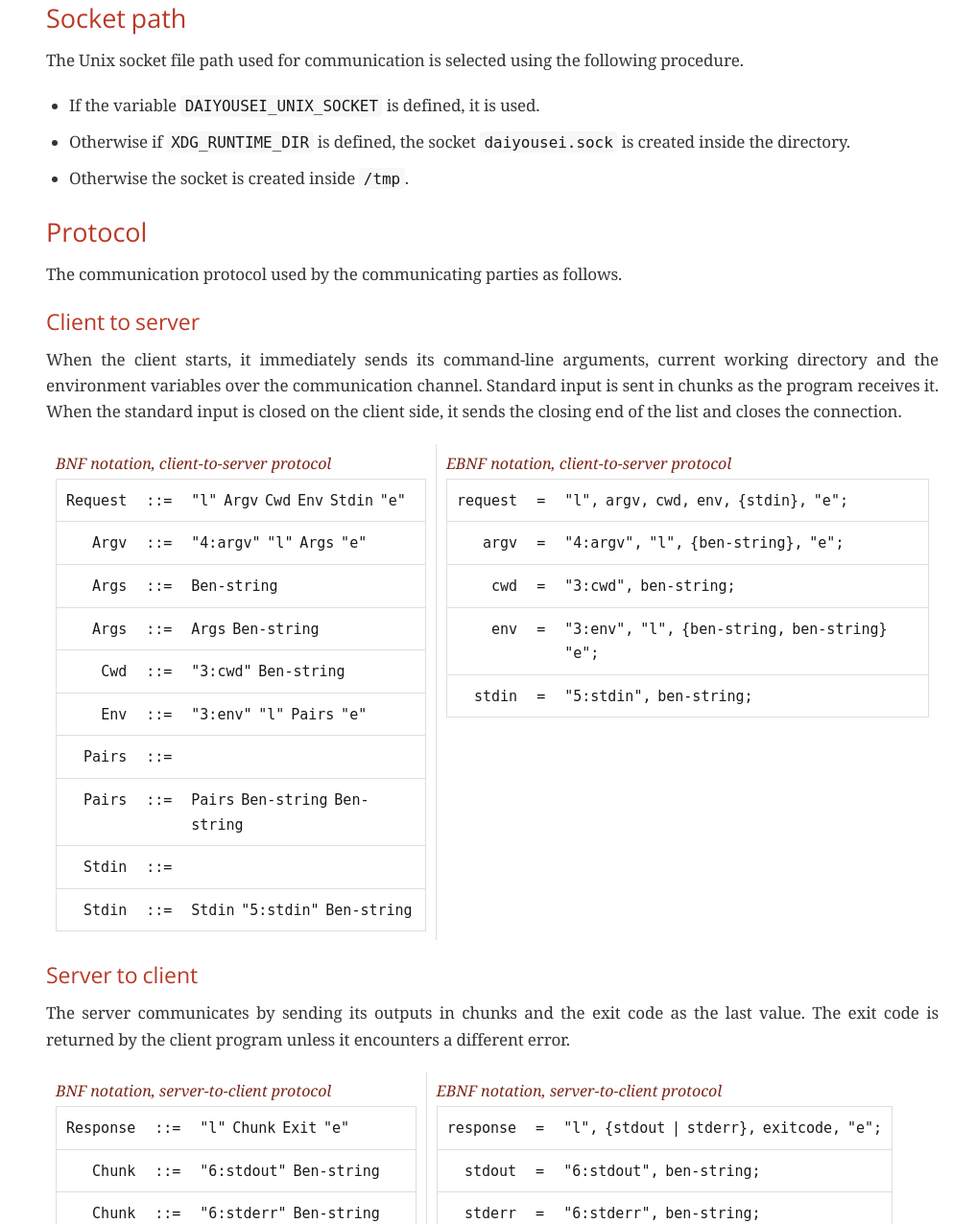
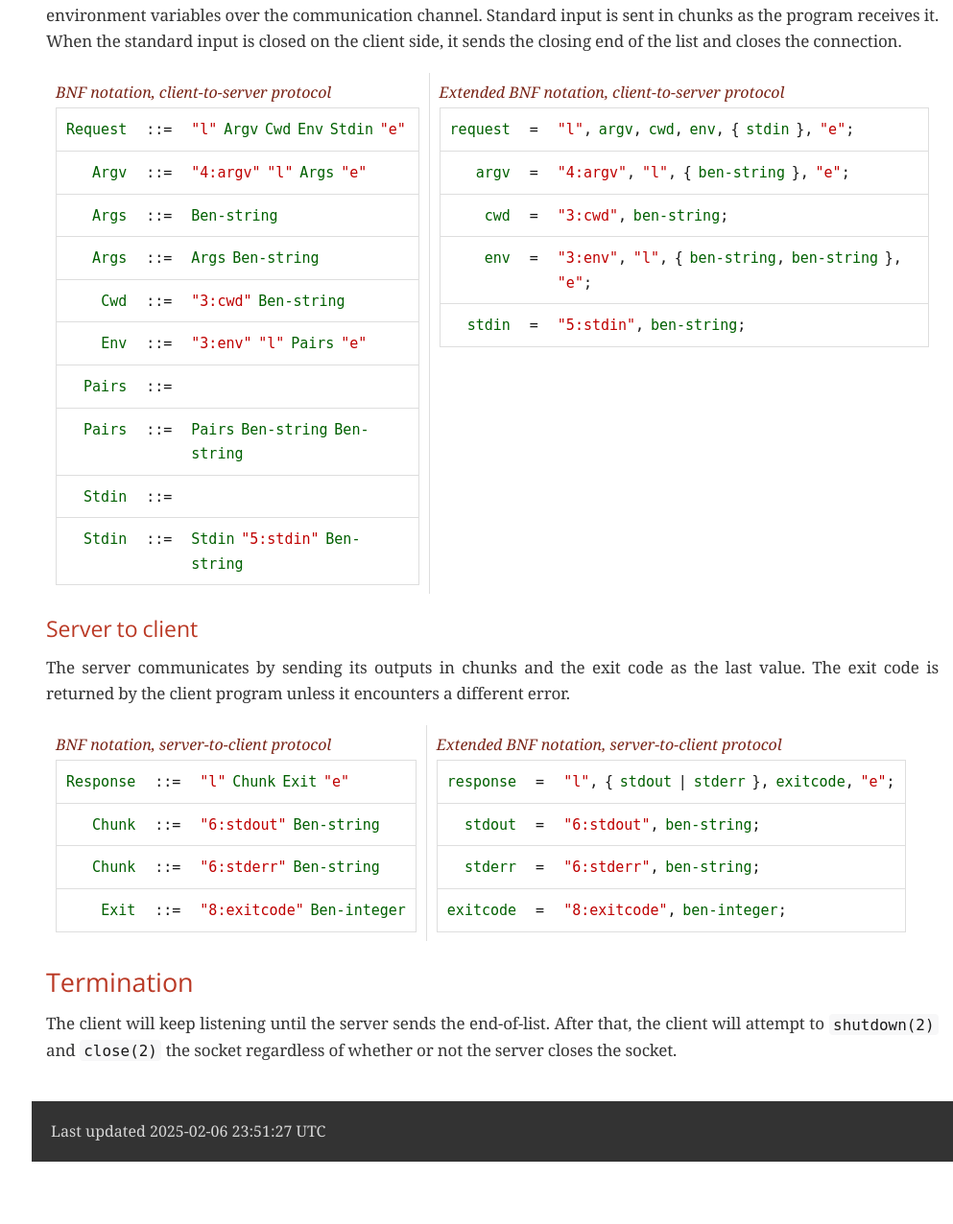
Before and after one commit to mkoncek/daiyousei, a plain HTML site: page index.html in a window 1280 px wide. Shown: the part 1524-2800 px from the top of the page at 96% size, without its empty margins (287-1280 px from the left). After the commit the page ends 2735 px from the top, so only its background shows below. Drawn offline with nearby package versions, Linux system fonts and the light colour scheme; a web font is replaced by a local one.

Commit message:
Deploying to gh-pages from @ mkoncek/daiyousei@fcdd3155a1f5d64ab32b0ea3b4726eaa275140a8 🚀

```diff
--- a/index.html
+++ b/index.html
@@ -439,10 +439,9 @@ body.book #toc,body.book #preamble,body.book h1.sect0,body.book .sect1>h2{page-b
 <div id="toc" class="toc2">
 <div id="toctitle">Table of Contents</div>
 <ul class="sectlevel1">
-<li><a href="#_building">Building</a></li>
 <li><a href="#_running">Running</a>
 <ul class="sectlevel2">
-<li><a href="#_command_line_arguments">Command-line arguments</a></li>
+<li><a href="#_options">Options</a></li>
 <li><a href="#_environment_variables">Environment variables</a></li>
 </ul>
 </li>
@@ -450,6 +449,7 @@ body.book #toc,body.book #preamble,body.book h1.sect0,body.book .sect1>h2{page-b
 <ul class="sectlevel2">
 <li><a href="#_socket_path">Socket path</a></li>
 <li><a href="#_protocol">Protocol</a></li>
+<li><a href="#_termination">Termination</a></li>
 </ul>
 </li>
 </ul>
@@ -459,40 +459,13 @@ body.book #toc,body.book #preamble,body.book h1.sect0,body.book .sect1>h2{page-b
 <div id="preamble">
 <div class="sectionbody">
 <div class="paragraph">
-<p>TODO.</p>
-</div>
-</div>
-</div>
-<div class="sect1">
-<h2 id="_building">Building</h2>
-<div class="sectionbody">
-<div class="paragraph">
-<p>The project is written in C&#43;&#43; and requires a C&#43;&#43; compiler supporting the language version 23.
-Build instructions are managed in the <code>Makefile</code>.</p>
+<p>A lightweight intermediary for running processes.</p>
 </div>
 <div class="paragraph">
-<p>Build the project by running:</p>
-</div>
-<div class="listingblock">
-<div class="content">
-<pre>make compile</pre>
-</div>
-</div>
-<div class="paragraph">
-<p>Run unit tests also written in C&#43;&#43;:</p>
-</div>
-<div class="listingblock">
-<div class="content">
-<pre>make test-unit</pre>
-</div>
-</div>
-<div class="paragraph">
-<p>Run tests using a server written in Python:</p>
-</div>
-<div class="listingblock">
-<div class="content">
-<pre>make test-server</pre>
-</div>
+<p>Daiyousei is a lightweight program the purpose of which is act as a different process.
+Upon starting, it connects to a running, listening program, referred to as <em>server</em>, via a socket.
+Then daiyousei, in this context the <em>client</em>, transparently sends and receives fundamental runtime execution data.
+The data include the environment context, arguments, standard input / output streams and the exit code.</p>
 </div>
 </div>
 </div>
@@ -508,7 +481,7 @@ The client and server then communicate and after the communication is finished.<
 In case of an internal error, the programs attempts to return the value <code>255</code>, though this may not be guaranteed.</p>
 </div>
 <div class="sect2">
-<h3 id="_command_line_arguments">Command-line arguments</h3>
+<h3 id="_options">Options</h3>
 <div class="paragraph">
 <p>The tool does not use any command-line arguments.
 All arguments are passed over the communication channel.
@@ -518,7 +491,7 @@ The tool requires the first argument, i.e. the executable name, also known as <c
 <div class="sect2">
 <h3 id="_environment_variables">Environment variables</h3>
 <div class="paragraph">
-<p>The tool can be configured using the following environment variables.</p>
+<p>The tool can be configured using the following environment variables:</p>
 </div>
 <table class="tableblock frame-all grid-all fit-content">
 <colgroup>
@@ -553,7 +526,10 @@ The list contains key-value pairs, similar to a dictionary but the keys can be r
 <div class="sect2">
 <h3 id="_socket_path">Socket path</h3>
 <div class="paragraph">
-<p>The Unix socket file path used for communication is selected using the following procedure.</p>
+<p>Currently only Unix domain stream socket communication is supported.</p>
+</div>
+<div class="paragraph">
+<p>The Unix socket file path used for communication is selected using the following procedure:</p>
 </div>
 <div class="ulist">
 <ul>
@@ -561,10 +537,10 @@ The list contains key-value pairs, similar to a dictionary but the keys can be r
 <p>If the variable <code>DAIYOUSEI_UNIX_SOCKET</code> is defined, it is used.</p>
 </li>
 <li>
-<p>Otherwise if <code>XDG_RUNTIME_DIR</code> is defined, the socket <code>daiyousei.sock</code> is created inside the directory.</p>
+<p>Otherwise if <code>XDG_RUNTIME_DIR</code> is defined, the socket <code>daiyousei.sock</code> inside the directory is used.</p>
 </li>
 <li>
-<p>Otherwise the socket is created inside <code>/tmp</code>.</p>
+<p>Otherwise the socket <code>daiyousei.sock</code> inside the <code>/tmp</code> directory is used.</p>
 </li>
 </ul>
 </div>
@@ -597,59 +573,59 @@ When the standard input is closed on the client side, it sends the closing end o
 </colgroup>
 <tbody>
 <tr>
-<td class="tableblock halign-right valign-top"><p class="tableblock"><code>Request</code></p></td>
+<td class="tableblock halign-right valign-top"><p class="tableblock"><code><span class="green">Request</span></code></p></td>
 <td class="tableblock halign-center valign-top"><p class="tableblock"><code>::=</code></p></td>
-<td class="tableblock halign-left valign-top"><p class="tableblock"><code>"l" Argv Cwd Env Stdin "e"</code></p></td>
+<td class="tableblock halign-left valign-top"><p class="tableblock"><code><span class="red">"l"</span> <span class="green">Argv</span> <span class="green">Cwd</span> <span class="green">Env</span> <span class="green">Stdin</span> <span class="red">"e"</span></code></p></td>
 </tr>
 <tr>
-<td class="tableblock halign-right valign-top"><p class="tableblock"><code>Argv</code></p></td>
+<td class="tableblock halign-right valign-top"><p class="tableblock"><code><span class="green">Argv</span></code></p></td>
 <td class="tableblock halign-center valign-top"><p class="tableblock"><code>::=</code></p></td>
-<td class="tableblock halign-left valign-top"><p class="tableblock"><code>"4:argv" "l" Args "e"</code></p></td>
+<td class="tableblock halign-left valign-top"><p class="tableblock"><code><span class="red">"4:argv"</span> <span class="red">"l"</span> <span class="green">Args</span> <span class="red">"e"</span></code></p></td>
 </tr>
 <tr>
-<td class="tableblock halign-right valign-top"><p class="tableblock"><code>Args</code></p></td>
+<td class="tableblock halign-right valign-top"><p class="tableblock"><code><span class="green">Args</span></code></p></td>
 <td class="tableblock halign-center valign-top"><p class="tableblock"><code>::=</code></p></td>
-<td class="tableblock halign-left valign-top"><p class="tableblock"><code>Ben-string</code></p></td>
+<td class="tableblock halign-left valign-top"><p class="tableblock"><code><span class="green">Ben-string</span></code></p></td>
 </tr>
 <tr>
-<td class="tableblock halign-right valign-top"><p class="tableblock"><code>Args</code></p></td>
+<td class="tableblock halign-right valign-top"><p class="tableblock"><code><span class="green">Args</span></code></p></td>
 <td class="tableblock halign-center valign-top"><p class="tableblock"><code>::=</code></p></td>
-<td class="tableblock halign-left valign-top"><p class="tableblock"><code>Args Ben-string</code></p></td>
+<td class="tableblock halign-left valign-top"><p class="tableblock"><code><span class="green">Args</span> <span class="green">Ben-string</span></code></p></td>
 </tr>
 <tr>
-<td class="tableblock halign-right valign-top"><p class="tableblock"><code>Cwd</code></p></td>
+<td class="tableblock halign-right valign-top"><p class="tableblock"><code><span class="green">Cwd</span></code></p></td>
 <td class="tableblock halign-center valign-top"><p class="tableblock"><code>::=</code></p></td>
-<td class="tableblock halign-left valign-top"><p class="tableblock"><code>"3:cwd" Ben-string</code></p></td>
+<td class="tableblock halign-left valign-top"><p class="tableblock"><code><span class="red">"3:cwd"</span> <span class="green">Ben-string</span></code></p></td>
 </tr>
 <tr>
-<td class="tableblock halign-right valign-top"><p class="tableblock"><code>Env</code></p></td>
+<td class="tableblock halign-right valign-top"><p class="tableblock"><code><span class="green">Env</span></code></p></td>
 <td class="tableblock halign-center valign-top"><p class="tableblock"><code>::=</code></p></td>
-<td class="tableblock halign-left valign-top"><p class="tableblock"><code>"3:env" "l" Pairs "e"</code></p></td>
+<td class="tableblock halign-left valign-top"><p class="tableblock"><code><span class="red">"3:env"</span> <span class="red">"l"</span> <span class="green">Pairs</span> <span class="red">"e"</span></code></p></td>
 </tr>
 <tr>
-<td class="tableblock halign-right valign-top"><p class="tableblock"><code>Pairs</code></p></td>
+<td class="tableblock halign-right valign-top"><p class="tableblock"><code><span class="green">Pairs</span></code></p></td>
 <td class="tableblock halign-center valign-top"><p class="tableblock"><code>::=</code></p></td>
 <td class="tableblock halign-left valign-top"></td>
 </tr>
 <tr>
-<td class="tableblock halign-right valign-top"><p class="tableblock"><code>Pairs</code></p></td>
+<td class="tableblock halign-right valign-top"><p class="tableblock"><code><span class="green">Pairs</span></code></p></td>
 <td class="tableblock halign-center valign-top"><p class="tableblock"><code>::=</code></p></td>
-<td class="tableblock halign-left valign-top"><p class="tableblock"><code>Pairs Ben-string Ben-string</code></p></td>
+<td class="tableblock halign-left valign-top"><p class="tableblock"><code><span class="green">Pairs</span> <span class="green">Ben-string</span> <span class="green">Ben-string</span></code></p></td>
 </tr>
 <tr>
-<td class="tableblock halign-right valign-top"><p class="tableblock"><code>Stdin</code></p></td>
+<td class="tableblock halign-right valign-top"><p class="tableblock"><code><span class="green">Stdin</span></code></p></td>
 <td class="tableblock halign-center valign-top"><p class="tableblock"><code>::=</code></p></td>
 <td class="tableblock halign-left valign-top"></td>
 </tr>
 <tr>
-<td class="tableblock halign-right valign-top"><p class="tableblock"><code>Stdin</code></p></td>
+<td class="tableblock halign-right valign-top"><p class="tableblock"><code><span class="green">Stdin</span></code></p></td>
 <td class="tableblock halign-center valign-top"><p class="tableblock"><code>::=</code></p></td>
-<td class="tableblock halign-left valign-top"><p class="tableblock"><code>Stdin "5:stdin" Ben-string</code></p></td>
+<td class="tableblock halign-left valign-top"><p class="tableblock"><code><span class="green">Stdin</span> <span class="red">"5:stdin"</span> <span class="green">Ben-string</span></code></p></td>
 </tr>
 </tbody>
 </table></div></td>
 <td class="tableblock halign-left valign-top"><div class="content"><table class="tableblock frame-all grid-rows fit-content">
-<caption class="title">EBNF notation, client-to-server protocol</caption>
+<caption class="title">Extended BNF notation, client-to-server protocol</caption>
 <colgroup>
 <col>
 <col>
@@ -657,29 +633,29 @@ When the standard input is closed on the client side, it sends the closing end o
 </colgroup>
 <tbody>
 <tr>
-<td class="tableblock halign-right valign-top"><p class="tableblock"><code>request</code></p></td>
+<td class="tableblock halign-right valign-top"><p class="tableblock"><code><span class="green">request</span></code></p></td>
 <td class="tableblock halign-center valign-top"><p class="tableblock"><code>=</code></p></td>
-<td class="tableblock halign-left valign-top"><p class="tableblock"><code>"l", argv, cwd, env, {stdin}, "e";</code></p></td>
+<td class="tableblock halign-left valign-top"><p class="tableblock"><code><span class="red">"l"</span>, <span class="green">argv</span>, <span class="green">cwd</span>, <span class="green">env</span>, { <span class="green">stdin</span> }, <span class="red">"e"</span>;</code></p></td>
 </tr>
 <tr>
-<td class="tableblock halign-right valign-top"><p class="tableblock"><code>argv</code></p></td>
+<td class="tableblock halign-right valign-top"><p class="tableblock"><code><span class="green">argv</span></code></p></td>
 <td class="tableblock halign-center valign-top"><p class="tableblock"><code>=</code></p></td>
-<td class="tableblock halign-left valign-top"><p class="tableblock"><code>"4:argv", "l", {ben-string}, "e";</code></p></td>
+<td class="tableblock halign-left valign-top"><p class="tableblock"><code><span class="red">"4:argv"</span>, <span class="red">"l"</span>, { <span class="green">ben-string</span> }, <span class="red">"e"</span>;</code></p></td>
 </tr>
 <tr>
-<td class="tableblock halign-right valign-top"><p class="tableblock"><code>cwd</code></p></td>
+<td class="tableblock halign-right valign-top"><p class="tableblock"><code><span class="green">cwd</span></code></p></td>
 <td class="tableblock halign-center valign-top"><p class="tableblock"><code>=</code></p></td>
-<td class="tableblock halign-left valign-top"><p class="tableblock"><code>"3:cwd", ben-string;</code></p></td>
+<td class="tableblock halign-left valign-top"><p class="tableblock"><code><span class="red">"3:cwd"</span>, <span class="green">ben-string</span>;</code></p></td>
 </tr>
 <tr>
-<td class="tableblock halign-right valign-top"><p class="tableblock"><code>env</code></p></td>
+<td class="tableblock halign-right valign-top"><p class="tableblock"><code><span class="green">env</span></code></p></td>
 <td class="tableblock halign-center valign-top"><p class="tableblock"><code>=</code></p></td>
-<td class="tableblock halign-left valign-top"><p class="tableblock"><code>"3:env", "l", {ben-string, ben-string} "e";</code></p></td>
+<td class="tableblock halign-left valign-top"><p class="tableblock"><code><span class="red">"3:env"</span>, <span class="red">"l"</span>, { <span class="green">ben-string</span>, <span class="green">ben-string</span> }, <span class="red">"e"</span>;</code></p></td>
 </tr>
 <tr>
-<td class="tableblock halign-right valign-top"><p class="tableblock"><code>stdin</code></p></td>
+<td class="tableblock halign-right valign-top"><p class="tableblock"><code><span class="green">stdin</span></code></p></td>
 <td class="tableblock halign-center valign-top"><p class="tableblock"><code>=</code></p></td>
-<td class="tableblock halign-left valign-top"><p class="tableblock"><code>"5:stdin", ben-string;</code></p></td>
+<td class="tableblock halign-left valign-top"><p class="tableblock"><code><span class="red">"5:stdin"</span>, <span class="green">ben-string</span>;</code></p></td>
 </tr>
 </tbody>
 </table></div></td>
@@ -709,29 +685,29 @@ The exit code is returned by the client program unless it encounters a different
 </colgroup>
 <tbody>
 <tr>
-<td class="tableblock halign-right valign-top"><p class="tableblock"><code>Response</code></p></td>
+<td class="tableblock halign-right valign-top"><p class="tableblock"><code><span class="green">Response</span></code></p></td>
 <td class="tableblock halign-center valign-top"><p class="tableblock"><code>::=</code></p></td>
-<td class="tableblock halign-left valign-top"><p class="tableblock"><code>"l" Chunk Exit "e"</code></p></td>
+<td class="tableblock halign-left valign-top"><p class="tableblock"><code><span class="red">"l"</span> <span class="green">Chunk</span> <span class="green">Exit</span> <span class="red">"e"</span></code></p></td>
 </tr>
 <tr>
-<td class="tableblock halign-right valign-top"><p class="tableblock"><code>Chunk</code></p></td>
+<td class="tableblock halign-right valign-top"><p class="tableblock"><code><span class="green">Chunk</span></code></p></td>
 <td class="tableblock halign-center valign-top"><p class="tableblock"><code>::=</code></p></td>
-<td class="tableblock halign-left valign-top"><p class="tableblock"><code>"6:stdout" Ben-string</code></p></td>
+<td class="tableblock halign-left valign-top"><p class="tableblock"><code><span class="red">"6:stdout"</span> <span class="green">Ben-string</span></code></p></td>
 </tr>
 <tr>
-<td class="tableblock halign-right valign-top"><p class="tableblock"><code>Chunk</code></p></td>
+<td class="tableblock halign-right valign-top"><p class="tableblock"><code><span class="green">Chunk</span></code></p></td>
 <td class="tableblock halign-center valign-top"><p class="tableblock"><code>::=</code></p></td>
-<td class="tableblock halign-left valign-top"><p class="tableblock"><code>"6:stderr" Ben-string</code></p></td>
+<td class="tableblock halign-left valign-top"><p class="tableblock"><code><span class="red">"6:stderr"</span> <span class="green">Ben-string</span></code></p></td>
 </tr>
 <tr>
-<td class="tableblock halign-right valign-top"><p class="tableblock"><code>Exit</code></p></td>
+<td class="tableblock halign-right valign-top"><p class="tableblock"><code><span class="green">Exit</span></code></p></td>
 <td class="tableblock halign-center valign-top"><p class="tableblock"><code>::=</code></p></td>
-<td class="tableblock halign-left valign-top"><p class="tableblock"><code>"8:exitcode" Ben-integer</code></p></td>
+<td class="tableblock halign-left valign-top"><p class="tableblock"><code><span class="red">"8:exitcode"</span> <span class="green">Ben-integer</span></code></p></td>
 </tr>
 </tbody>
 </table></div></td>
 <td class="tableblock halign-left valign-top"><div class="content"><table class="tableblock frame-all grid-rows fit-content">
-<caption class="title">EBNF notation, server-to-client protocol</caption>
+<caption class="title">Extended BNF notation, server-to-client protocol</caption>
 <colgroup>
 <col>
 <col>
@@ -739,24 +715,24 @@ The exit code is returned by the client program unless it encounters a different
 </colgroup>
 <tbody>
 <tr>
-<td class="tableblock halign-right valign-top"><p class="tableblock"><code>response</code></p></td>
+<td class="tableblock halign-right valign-top"><p class="tableblock"><code><span class="green">response</span></code></p></td>
 <td class="tableblock halign-center valign-top"><p class="tableblock"><code>=</code></p></td>
-<td class="tableblock halign-left valign-top"><p class="tableblock"><code>"l", {stdout | stderr}, exitcode, "e";</code></p></td>
+<td class="tableblock halign-left valign-top"><p class="tableblock"><code><span class="red">"l"</span>, { <span class="green">stdout</span> | <span class="green">stderr</span> }, <span class="green">exitcode</span>, <span class="red">"e"</span>;</code></p></td>
 </tr>
 <tr>
-<td class="tableblock halign-right valign-top"><p class="tableblock"><code>stdout</code></p></td>
+<td class="tableblock halign-right valign-top"><p class="tableblock"><code><span class="green">stdout</span></code></p></td>
 <td class="tableblock halign-center valign-top"><p class="tableblock"><code>=</code></p></td>
-<td class="tableblock halign-left valign-top"><p class="tableblock"><code>"6:stdout", ben-string;</code></p></td>
+<td class="tableblock halign-left valign-top"><p class="tableblock"><code><span class="red">"6:stdout"</span>, <span class="green">ben-string</span>;</code></p></td>
 </tr>
 <tr>
-<td class="tableblock halign-right valign-top"><p class="tableblock"><code>stderr</code></p></td>
+<td class="tableblock halign-right valign-top"><p class="tableblock"><code><span class="green">stderr</span></code></p></td>
 <td class="tableblock halign-center valign-top"><p class="tableblock"><code>=</code></p></td>
-<td class="tableblock halign-left valign-top"><p class="tableblock"><code>"6:stderr", ben-string;</code></p></td>
+<td class="tableblock halign-left valign-top"><p class="tableblock"><code><span class="red">"6:stderr"</span>, <span class="green">ben-string</span>;</code></p></td>
 </tr>
 <tr>
-<td class="tableblock halign-right valign-top"><p class="tableblock"><code>exitcode</code></p></td>
+<td class="tableblock halign-right valign-top"><p class="tableblock"><code><span class="green">exitcode</span></code></p></td>
 <td class="tableblock halign-center valign-top"><p class="tableblock"><code>=</code></p></td>
-<td class="tableblock halign-left valign-top"><p class="tableblock"><code>"8:exitcode", ben-integer;</code></p></td>
+<td class="tableblock halign-left valign-top"><p class="tableblock"><code><span class="red">"8:exitcode"</span>, <span class="green">ben-integer</span>;</code></p></td>
 </tr>
 </tbody>
 </table></div></td>
@@ -765,12 +741,19 @@ The exit code is returned by the client program unless it encounters a different
 </table>
 </div>
 </div>
+<div class="sect2">
+<h3 id="_termination">Termination</h3>
+<div class="paragraph">
+<p>The client will keep listening until the server sends the end-of-list.
+After that, the client will attempt to <code>shutdown(2)</code> and <code>close(2)</code> the socket regardless of whether or not the server closes the socket.</p>
+</div>
+</div>
 </div>
 </div>
 </div>
 <div id="footer">
 <div id="footer-text">
-Last updated 2025-02-06 16:09:38 UTC
+Last updated 2025-02-06 23:51:27 UTC
 </div>
 </div>
 </body>
```
